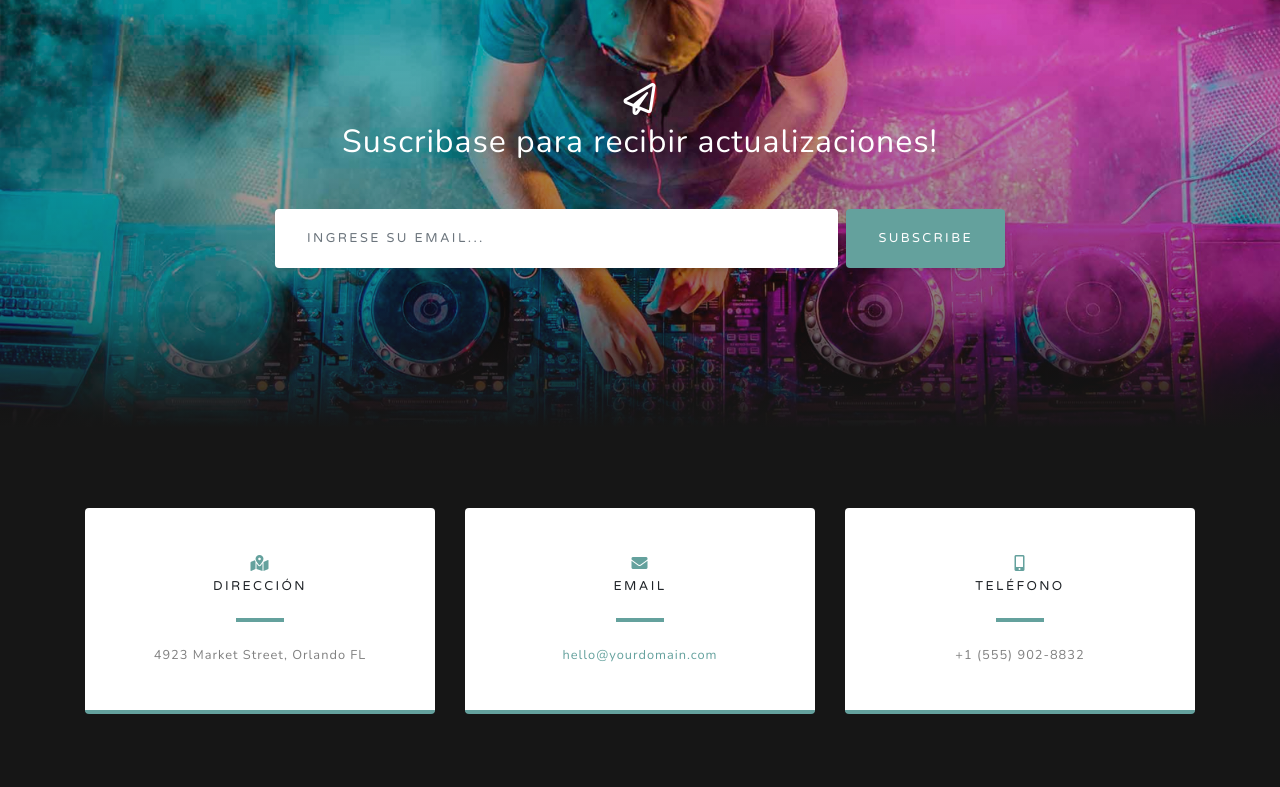
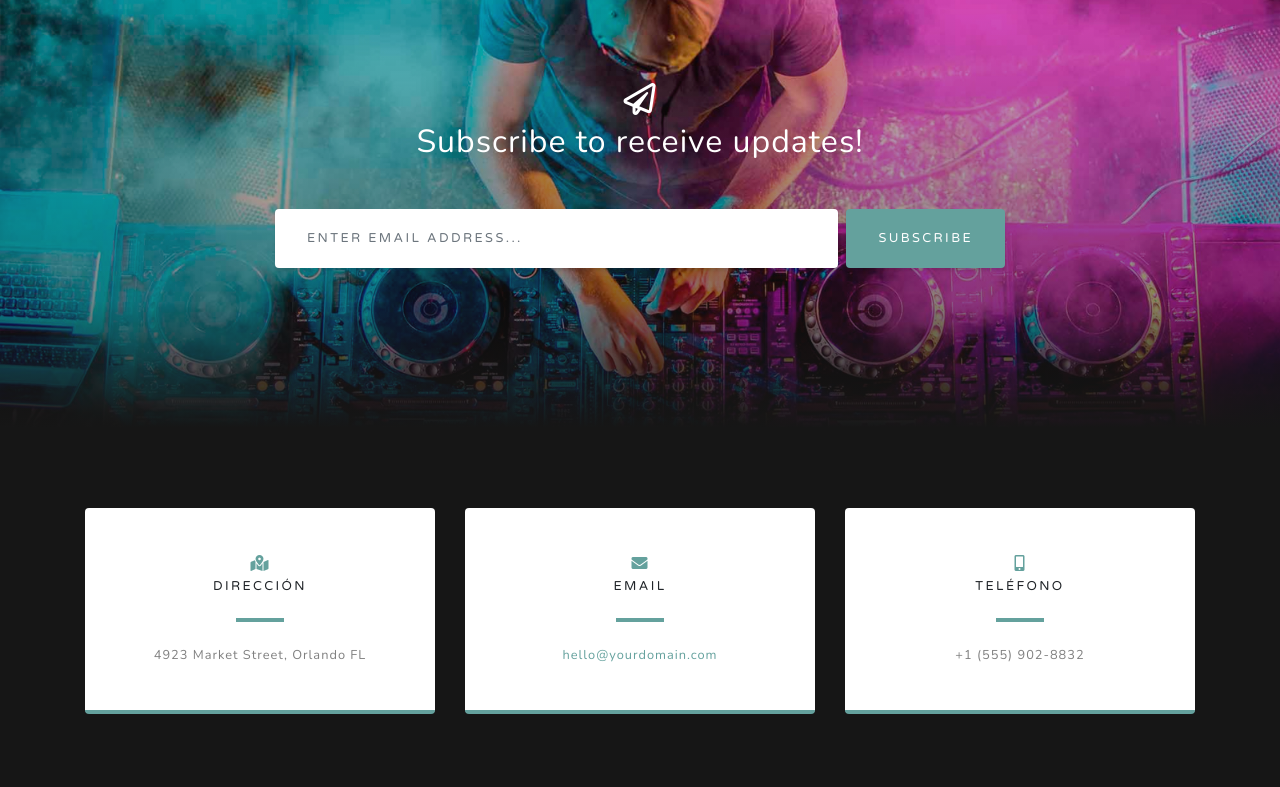
Before and after one commit to Sol913/MiPaginaWEB, a plain HTML site: page index.html in a window 1280 px wide. Shown: the part 3200-3987 px from the top of the page. Drawn offline with nearby package versions, Linux system fonts and the light colour scheme.

Commit message:
Update index.html

```diff
--- a/index.html
+++ b/index.html
@@ -131,17 +131,17 @@
     </div>
   </section>
 
-    <!-- Sección de registro -->
+  <!-- Signup Section -->
   <section id="signup" class="signup-section">
     <div class="container">
       <div class="row">
         <div class="col-md-10 col-lg-8 mx-auto text-center">
 
           <i class="far fa-paper-plane fa-2x mb-2 text-white"></i>
-          <h2 class="text-white mb-5">Suscribase para recibir actualizaciones!</h2>
+          <h2 class="text-white mb-5">Subscribe to receive updates!</h2>
 
           <form class="form-inline d-flex">
-            <input type="email" class="form-control flex-fill mr-0 mr-sm-2 mb-3 mb-sm-0" id="inputEmail" placeholder="Ingrese su email...">
+            <input type="email" class="form-control flex-fill mr-0 mr-sm-2 mb-3 mb-sm-0" id="inputEmail" placeholder="Enter email address...">
             <button type="submit" class="btn btn-primary mx-auto">Subscribe</button>
           </form>
 
```
